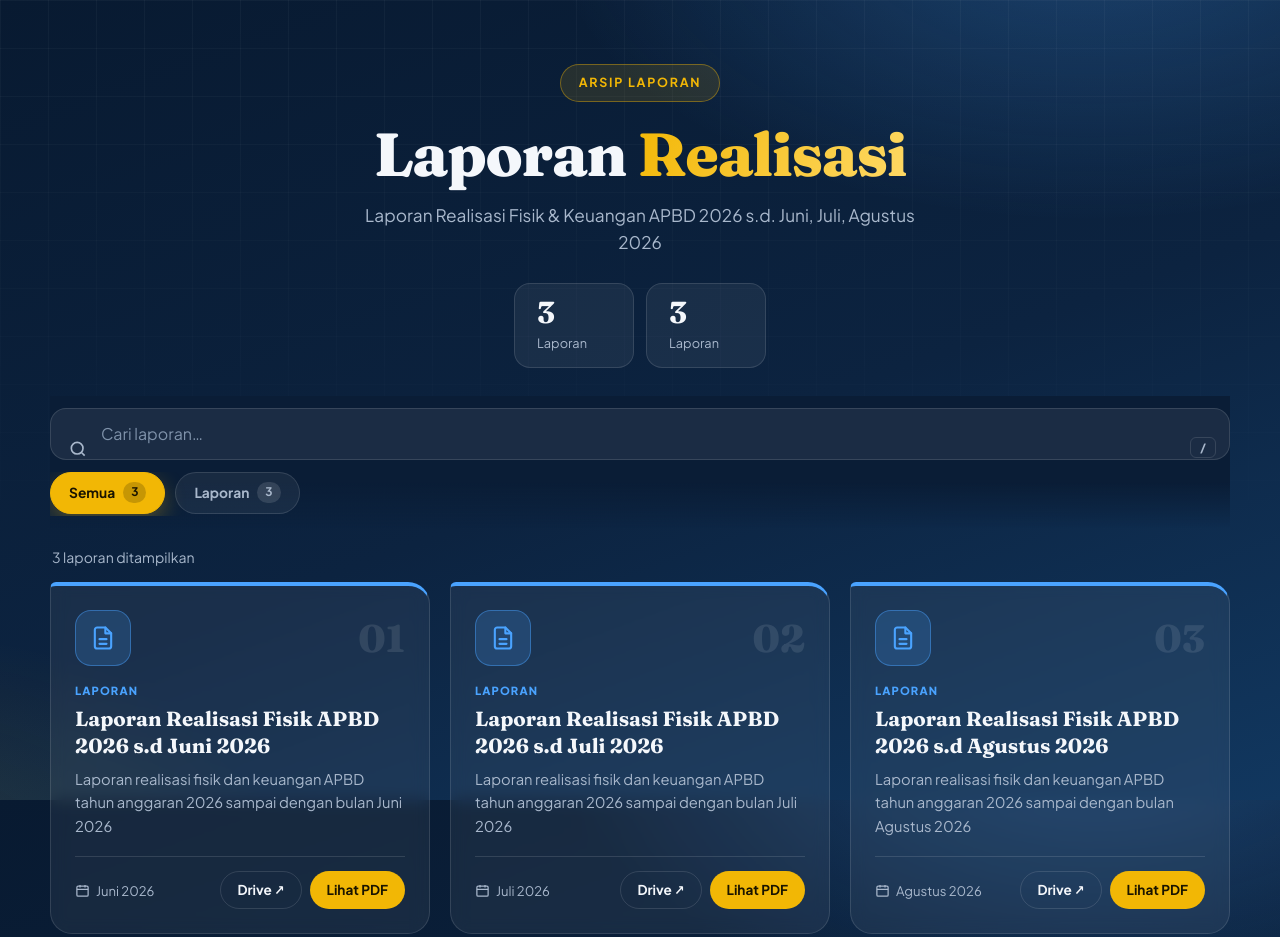
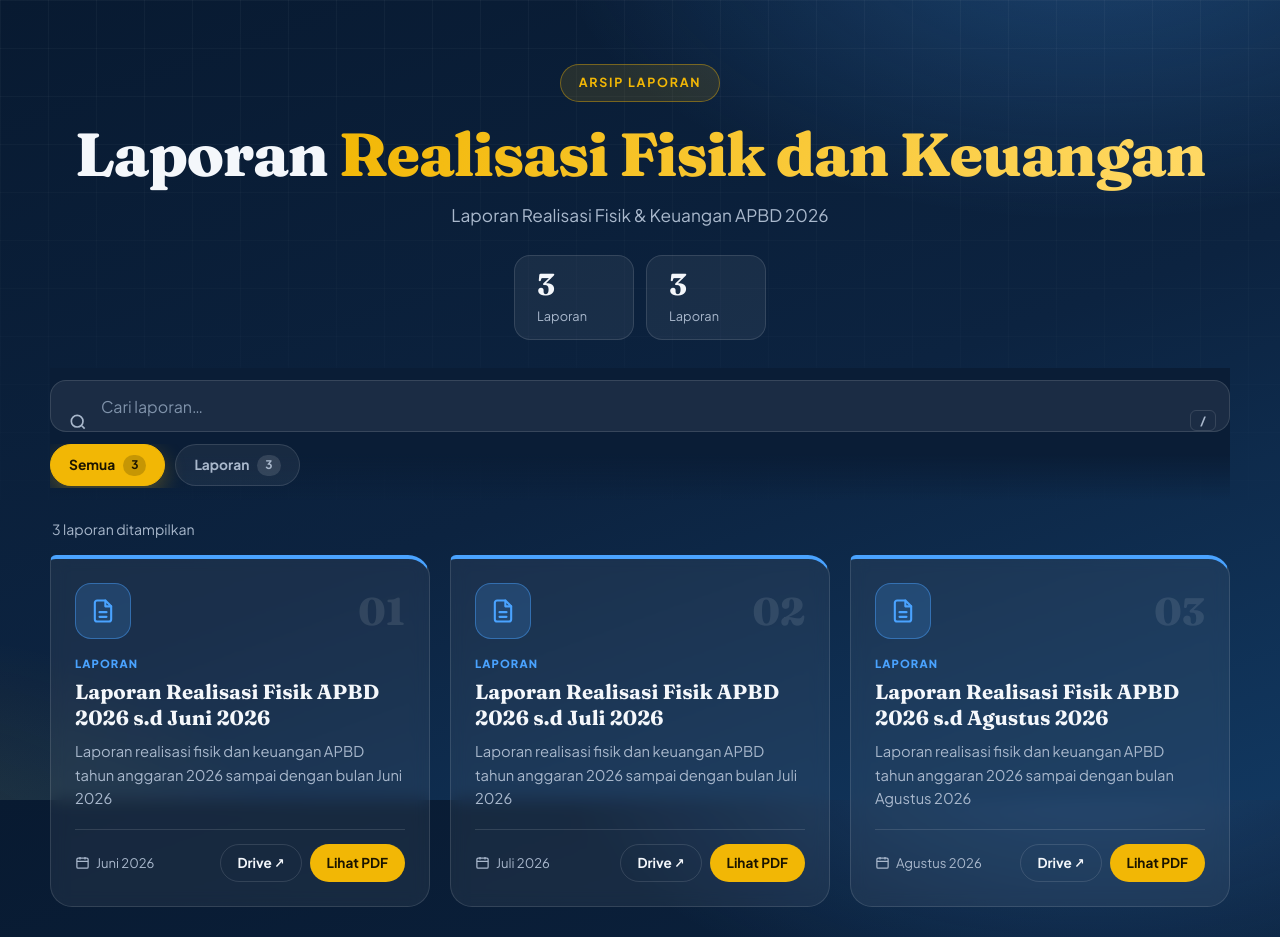
Before and after one commit to nanangagussubekti/buktikerjaku, a plain HTML site: page rfk.html in a window 1280 px wide. Shown: the top 937 px of the page. Drawn offline with Linux system fonts and the light colour scheme.

Commit message:
Update rfk.html

```diff
--- a/rfk.html
+++ b/rfk.html
@@ -90,8 +90,8 @@ body::before{content:'';position:fixed;inset:0;pointer-events:none;background-im
 <div class="wrap">
   <header class="hero">
     <div class="badge">Arsip Laporan</div>
-    <h1>Laporan <span>Realisasi</span></h1>
-    <p>Laporan Realisasi Fisik &amp; Keuangan APBD 2026 s.d. Juni, Juli, Agustus 2026</p>
+    <h1>Laporan <span>Realisasi Fisik dan Keuangan</span></h1>
+    <p>Laporan Realisasi Fisik &amp; Keuangan APBD 2026</p>
     <div class="stats" id="stats"></div>
   </header>
   <div class="bar">
```
